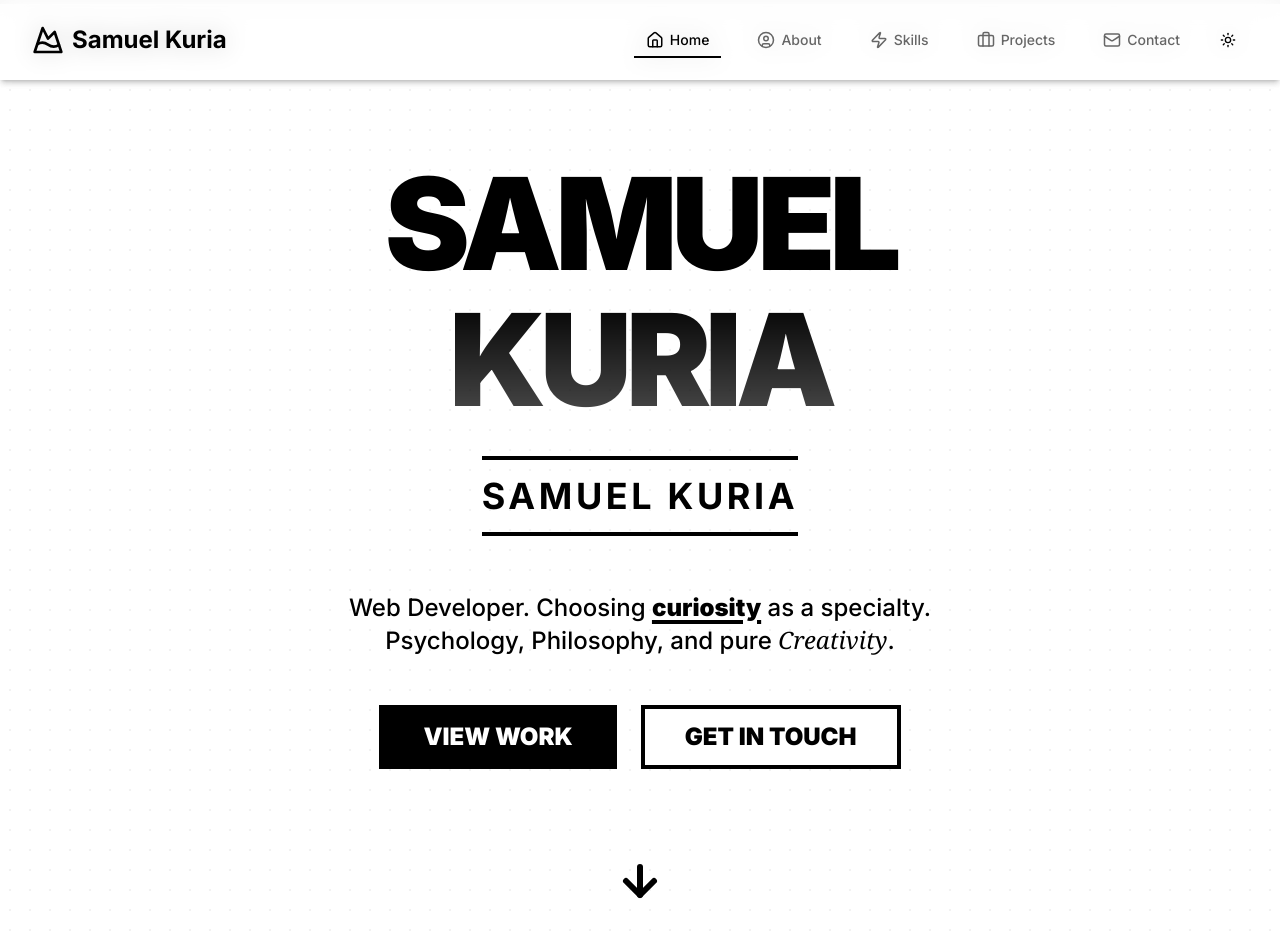
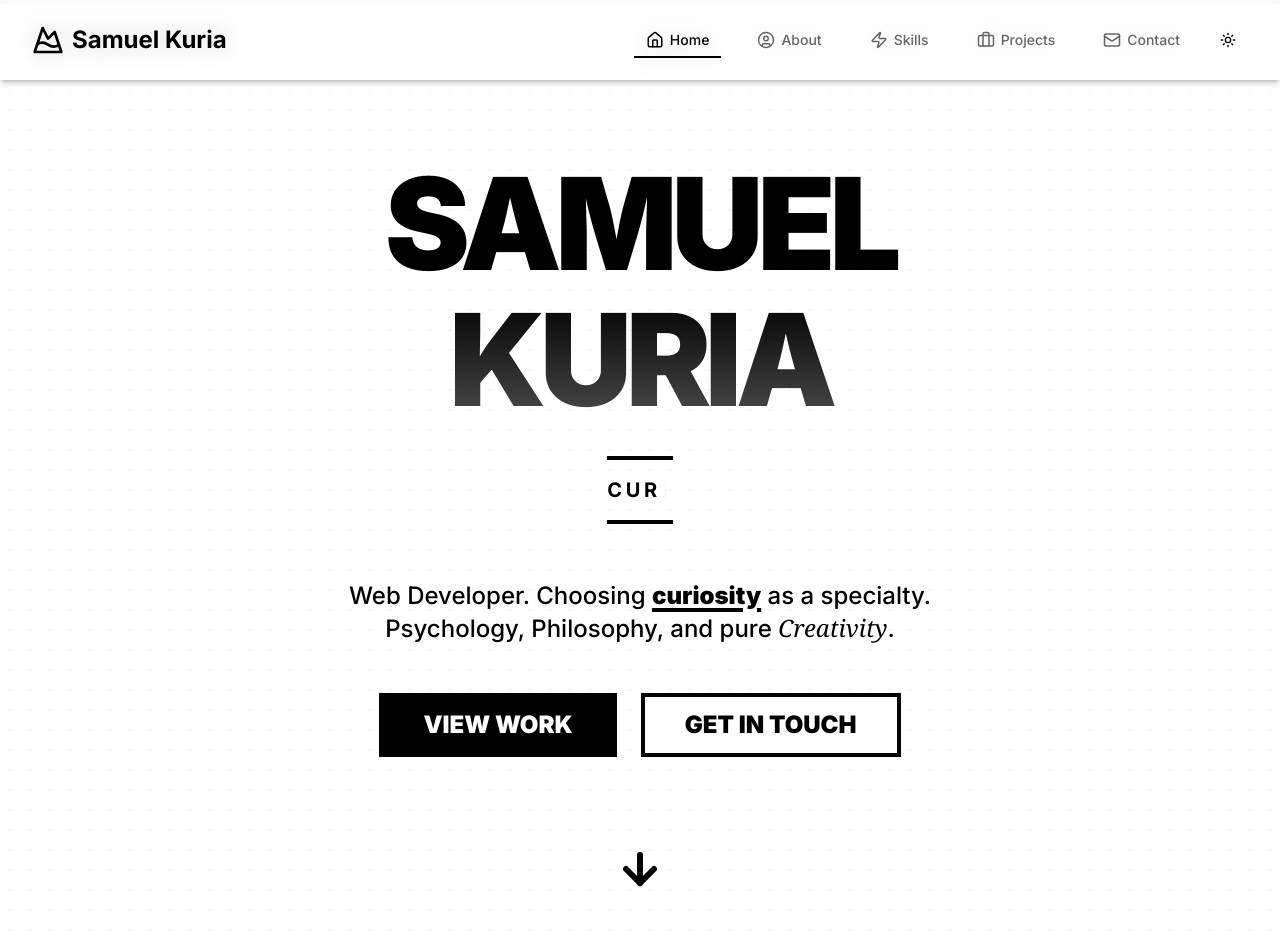
Before and after one commit to Herceg-Samuel/Samuel-Kuria, a Next.js app: page / in a window 1280 px wide. Shown: the top 938 px of the page. Built offline with nearby package versions, Linux system fonts and the light colour scheme.

Commit message:
typewritter effect added

```diff
--- a/package.json
+++ b/package.json
@@ -52,6 +52,7 @@
     "recharts": "^2.15.1",
     "tailwind-merge": "^3.0.1",
     "tailwindcss-animate": "^1.0.7",
+    "typewriter-effect": "^2.22.0",
     "zod": "^3.24.2"
   },
   "devDependencies": {
--- /dev/null
+++ b/src/components/TypewriterComponent.tsx
@@ -0,0 +1,32 @@
+"use client";
+
+import Typewriter from "typewriter-effect";
+
+const TypewriterComponent = () => {
+  return (
+    <div className="text-xl font-bold">
+      <Typewriter
+        options={{
+          strings: [
+            "Samuel Kuria",
+            "Creative",
+            "Curious",
+            "Passionate",
+            "Developer",
+            "Philosopher",
+            "FullStack Engineer",
+            "Thank You!",
+            "You are Amazing!",
+            "Explore. Discover.",
+          ],
+          autoStart: true,
+          loop: true,
+          delay: 75,
+          deleteSpeed: 50,
+        }}
+      />
+    </div>
+  );
+};
+
+export default TypewriterComponent;
--- a/src/components/sections/HeroSection.tsx
+++ b/src/components/sections/HeroSection.tsx
@@ -4,6 +4,8 @@ import { motion } from "framer-motion";
 import { Button } from "@/components/ui/button";
 import Link from "next/link";
 import { ArrowDown } from "lucide-react";
+import TypewriterComponent from "../TypewriterComponent";
+import { Suspense } from "react";
 
 export function HeroSection() {
   return (
@@ -32,7 +34,15 @@ export function HeroSection() {
           transition={{ duration: 0.5, delay: 0.2 }}
         >
           <h2 className="text-2xl md:text-4xl font-bold uppercase tracking-widest border-y-4 border-foreground py-4 inline-block mb-8">
-            Samuel Kuria
+            <Suspense
+              fallback={
+                <div className="h-10 w-48 bg-gray-300 animate-pulse rounded">
+                  Samuel Kuria
+                </div>
+              }
+            >
+              <TypewriterComponent />
+            </Suspense>
           </h2>
         </motion.div>
 
```
Also changed, not shown: 1 other file (tests, documents, lock files or other folders).
